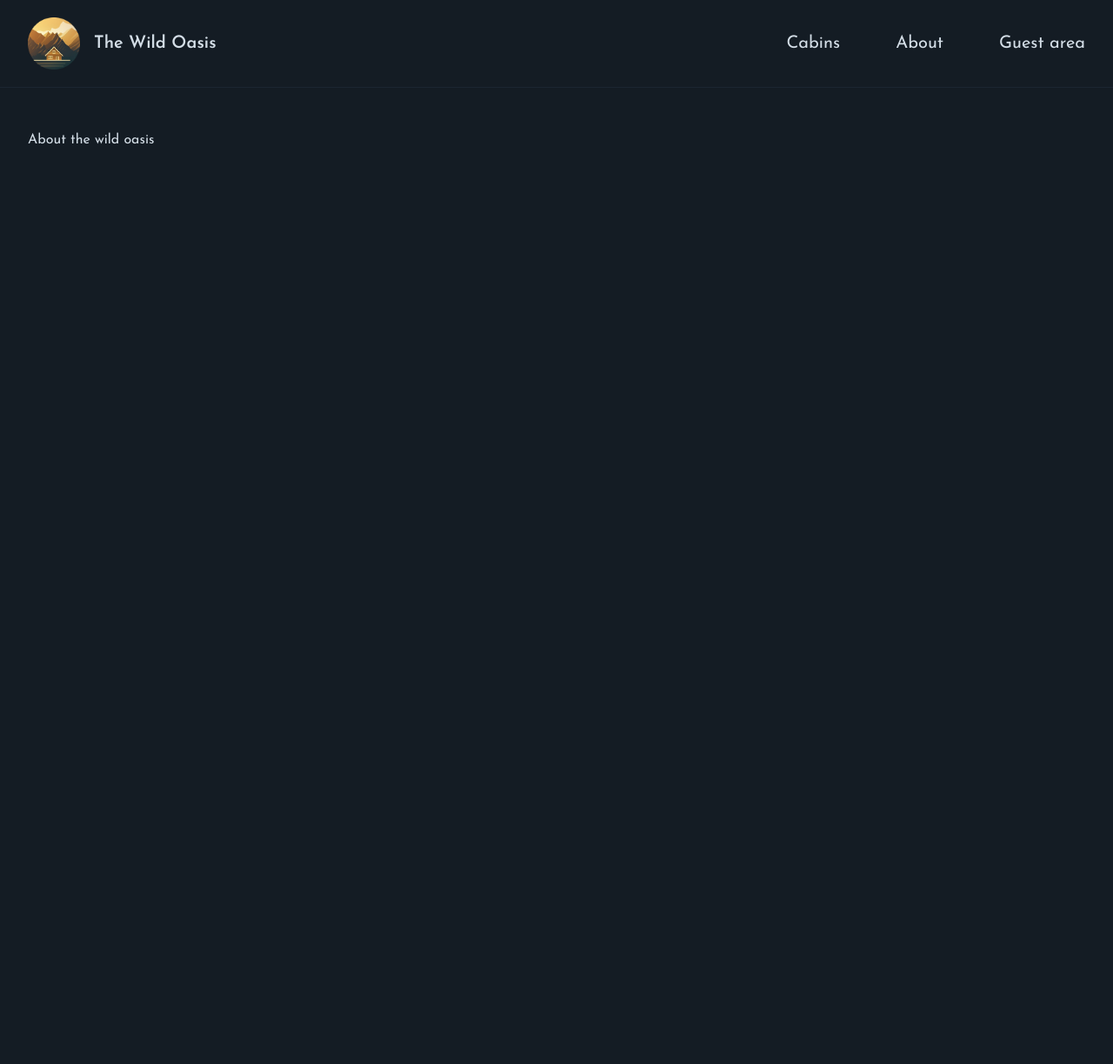
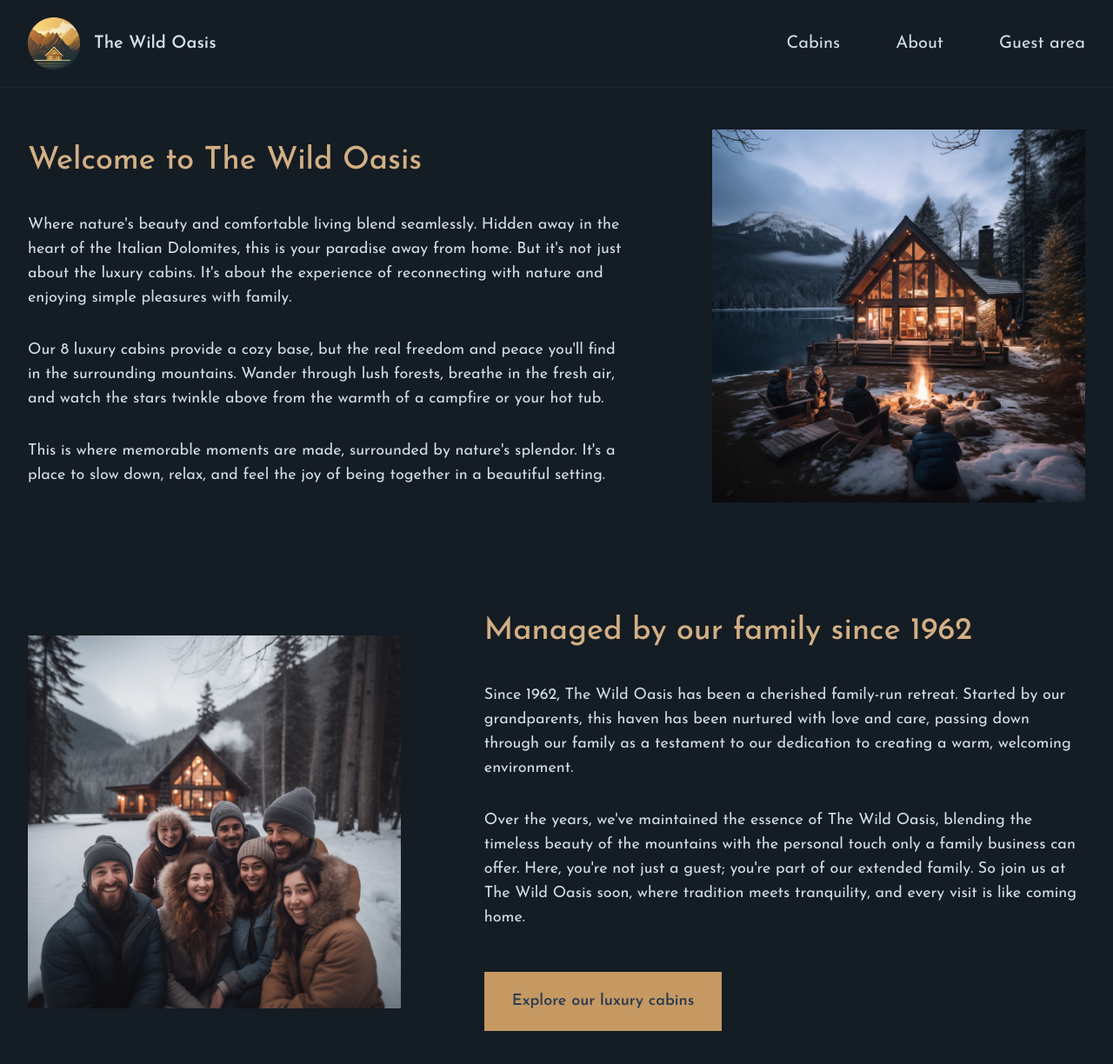
Before and after one commit to BahaaJber1/The-Wild-Oasis-Nextjs, a Next.js app: page /about in a window 1280 px wide. Shown: the top 1224 px of the page at 87% size. Before the commit the page ends 800 px from the top, so only its background shows below. Built offline with nearby package versions, Linux system fonts and the light colour scheme.

Commit message:
Built the layout with responsive images

```diff
--- /dev/null
+++ b/app/_components/CabinCard.js
@@ -0,0 +1,57 @@
+import { UsersIcon } from "@heroicons/react/24/solid";
+
+function CabinCard({ cabin }) {
+  const { id, name, maxCapacity, regularPrice, discount, image } = cabin;
+
+  return (
+    <div className="flex border-primary-800 border">
+      <img
+        src={image}
+        alt={`Cabin ${name}`}
+        className="flex-1 border-r border-primary-800"
+      />
+
+      <div className="flex-grow">
+        <div className="pt-5 pb-4 px-7 bg-primary-950">
+          <h3 className="text-accent-500 font-semibold text-2xl mb-3">
+            Cabin {name}
+          </h3>
+
+          <div className="flex gap-3 items-center mb-2">
+            <UsersIcon className="h-5 w-5 text-primary-600" />
+            <p className="text-lg text-primary-200">
+              For up to <span className="font-bold">{maxCapacity}</span> guests
+            </p>
+          </div>
+
+          <p className="flex gap-3 justify-end items-baseline">
+            {discount > 0 ? (
+              <>
+                <span className="text-3xl font-[350]">
+                  ${regularPrice - discount}
+                </span>
+                <span className="line-through font-semibold text-primary-600">
+                  ${regularPrice}
+                </span>
+              </>
+            ) : (
+              <span className="text-3xl font-[350]">${regularPrice}</span>
+            )}
+            <span className="text-primary-200">/ night</span>
+          </p>
+        </div>
+
+        <div className="bg-primary-950 border-t border-t-primary-800 text-right">
+          <a
+            href={`/cabins/${id}`}
+            className="border-l border-primary-800 py-4 px-6 inline-block hover:bg-accent-600 transition-all hover:text-primary-900"
+          >
+            Details & reservation &rarr;
+          </a>
+        </div>
+      </div>
+    </div>
+  );
+}
+
+export default CabinCard;
--- a/app/about/page.js
+++ b/app/about/page.js
@@ -1,12 +1,91 @@
+import Image from "next/image";
+
+import image1 from "@/public/about-1.jpg";
+import image2 from "@/public/about-2.jpg";
 
 export const metadata = {
-    title: "About",
+	title: "About",
 };
 
 export default function Page() {
-    return (
-        <div>
-            <h1> About the wild oasis</h1>
-        </div>
-    );
+	return (
+		<div className="grid grid-cols-5 gap-x-24 gap-y-32 text-lg items-center">
+			<div className="col-span-3">
+				<h1 className="text-4xl mb-10 text-accent-400 font-medium">
+					Welcome to The Wild Oasis
+				</h1>
+
+				<div className="space-y-8">
+					<p>
+						Where nature's beauty and comfortable living blend seamlessly.
+						Hidden away in the heart of the Italian Dolomites, this is your
+						paradise away from home. But it's not just about the luxury cabins.
+						It's about the experience of reconnecting with nature and enjoying
+						simple pleasures with family.
+					</p>
+					<p>
+						Our 8 luxury cabins provide a cozy base, but the real freedom and
+						peace you'll find in the surrounding mountains. Wander through lush
+						forests, breathe in the fresh air, and watch the stars twinkle above
+						from the warmth of a campfire or your hot tub.
+					</p>
+					<p>
+						This is where memorable moments are made, surrounded by nature's
+						splendor. It's a place to slow down, relax, and feel the joy of
+						being together in a beautiful setting.
+					</p>
+				</div>
+			</div>
+
+			<div className="col-span-2">
+				<Image
+					src={image1}
+					placeholder="blur"
+					quality={80}
+					alt="Family sitting around a fire pit in front of cabin"
+				/>
+			</div>
+
+			<div className="col-span-2 relative aspect-square">
+				<Image
+					src="/about-2.jpg"
+					fill
+					className="object-cover"
+					alt="Family that manages The Wild Oasis"
+				/>
+			</div>
+
+			<div className="col-span-3">
+				<h1 className="text-4xl mb-10 text-accent-400 font-medium">
+					Managed by our family since 1962
+				</h1>
+
+				<div className="space-y-8">
+					<p>
+						Since 1962, The Wild Oasis has been a cherished family-run retreat.
+						Started by our grandparents, this haven has been nurtured with love
+						and care, passing down through our family as a testament to our
+						dedication to creating a warm, welcoming environment.
+					</p>
+					<p>
+						Over the years, we've maintained the essence of The Wild Oasis,
+						blending the timeless beauty of the mountains with the personal
+						touch only a family business can offer. Here, you're not just a
+						guest; you're part of our extended family. So join us at The Wild
+						Oasis soon, where tradition meets tranquility, and every visit is
+						like coming home.
+					</p>
+
+					<div>
+						<a
+							href="/cabins"
+							className="inline-block mt-4 bg-accent-500 px-8 py-5 text-primary-800 text-lg font-semibold hover:bg-accent-600 transition-all"
+						>
+							Explore our luxury cabins
+						</a>
+					</div>
+				</div>
+			</div>
+		</div>
+	);
 }
--- a/app/cabins/page.js
+++ b/app/cabins/page.js
@@ -1,13 +1,34 @@
+import CabinCard from "@/app/_components/CabinCard";
 
 export const metadata = {
-    title: "Cabins",
+	title: "Cabins",
 };
 
+export default function Page() {
+	// CHANGE
+	const cabins = [];
 
-export default function Page() {
-    return (
-        <div>
-            <h1>Cabins Page</h1>
-        </div>
-    );
+	return (
+		<div>
+			<h1 className="text-4xl mb-5 text-accent-400 font-medium">
+				Our Luxury Cabins
+			</h1>
+			<p className="text-primary-200 text-lg mb-10">
+				Cozy yet luxurious cabins, located right in the heart of the Italian
+				Dolomites. Imagine waking up to beautiful mountain views, spending your
+				days exploring the dark forests around, or just relaxing in your private
+				hot tub under the stars. Enjoy nature's beauty in your own little home
+				away from home. The perfect spot for a peaceful, calm vacation. Welcome
+				to paradise.
+			</p>
+
+			{cabins.length > 0 && (
+				<div className="grid sm:grid-cols-1 md:grid-cols-2 gap-8 lg:gap-12 xl:gap-14">
+					{cabins.map((cabin) => (
+						<CabinCard cabin={cabin} key={cabin.id} />
+					))}
+				</div>
+			)}
+		</div>
+	);
 }
--- a/app/layout.js
+++ b/app/layout.js
@@ -16,21 +16,22 @@
 
 	title: {
 		template: "%s - The Wild Oasis",
-    default: "Welcome - The Wild Oasis"
+		default: "Welcome - The Wild Oasis",
 	},
 
-  description: "Luxurious cabin hotel, located in the heart of the Italian Dolomites, surrounded by beautiful mountains and dark forests"
-}
+	description:
+		"Luxurious cabin hotel, located in the heart of the Italian Dolomites, surrounded by beautiful mountains and dark forests",
+};
 
 export default function Rootlayout({ children }) {
 	return (
 		<html lang="en">
-      <body className={`${josefin.className} bg-primary-950 text-primary-100 min-h-screen flex flex-col antialiased`}>
+			<body
+				className={`${josefin.className} bg-primary-950 text-primary-100 min-h-screen flex flex-col antialiased`}
+			>
 				<Header />
 				<div className="flex-1 px-8 py-12">
-          <main className="mx-auto max-w-7x">
-            {children}
-          </main>
+					<main className="mx-auto max-w-7xl">{children}</main>
 				</div>
 			</body>
 		</html>
--- a/app/page.js
+++ b/app/page.js
@@ -8,9 +8,9 @@
 		<main className="mt-24">
 			<Image
 				src={bg}
-        fill
-        placeholder="blur"
-        quality={100}
+				fill
+				placeholder="blur"
+				quality={100}
 				className="object-cover object-top"
 				alt="Mountains and forests with two cabins"
 			/>
```
Lines whose indentation alone changed are shown as unchanged.
